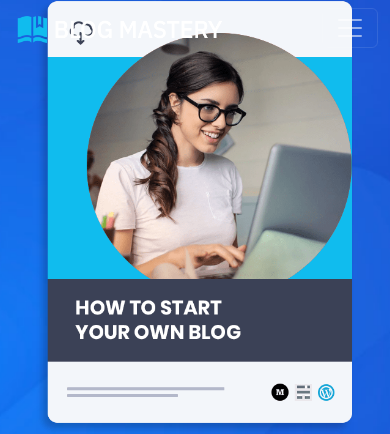
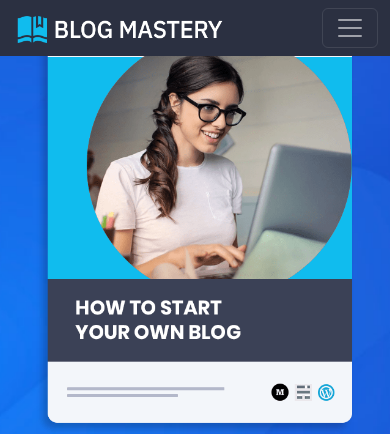
Before and after one commit to oastra/UniVerseLib, a PHP site: page / in a window 390 px wide. Shown: the top 434 px of the page. Run offline with PHP 8.4, Linux system fonts and the light colour scheme; style sheets or scripts are compiled from the project's sources; some libraries are stand-ins or nearby versions.

Commit message:
Added bg-dark for media max 756

```diff
--- a/scss/styles.scss
+++ b/scss/styles.scss
@@ -29,6 +29,12 @@
   border: none;
 }
 
+@media (max-width: 756px) {
+  .navbar {
+    background-color: #2b3041;
+  }
+}
+
 @media (max-width: 1000px) {
   .hero .image-container {
     display: flex;
```
